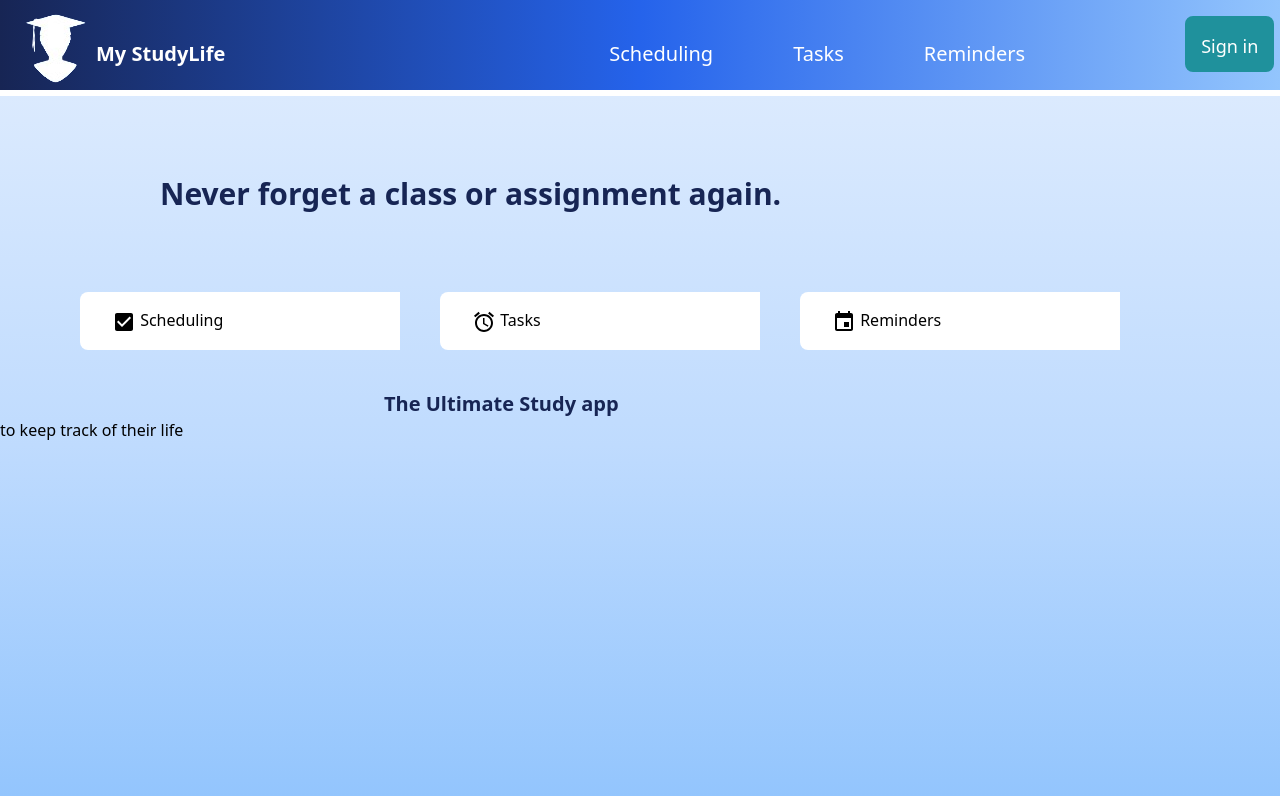
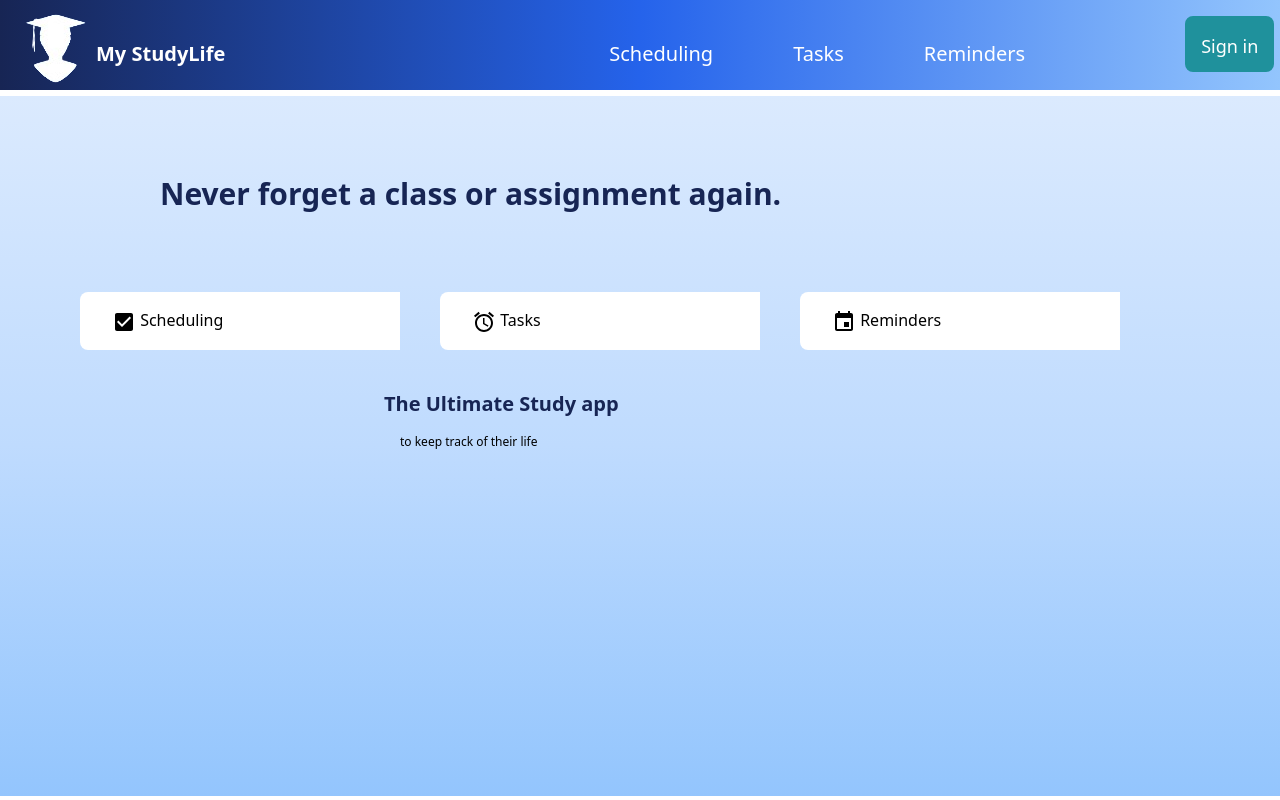
Before and after one commit to irisakellia/ST_PLANNER, a React (Vite) app: page / in a window 1280 px wide. Built offline with nearby package versions, Linux system fonts and the light colour scheme.

Commit message:
[adding]

```diff
--- a/src/App.jsx
+++ b/src/App.jsx
@@ -22,13 +22,13 @@
 <section className='bg-gradient-to-b from-blue-100 via-blue-200 to-blue-300 h-[700px]'>
         <p className='pt-20 text-3xl font-extrabold ml-40 text-blue-950 '>Never forget a class or assignment again.</p>
         <section className='inline-flex mt-20'>
-          <p className='p-8 py-4 bg-white ml-20 w-80 rounded-s-lg'> <CheckBoxIcon/> Scheduling</p>
-          <p className='p-8 py-4 bg-white ml-10 w-80 rounded-s-lg'> <AlarmIcon/> Tasks</p>
-          <p className='p-8 py-4 bg-white ml-10 w-80 rounded-s-lg'>  <EventIcon/> Reminders</p>
+          <p className='p-8 py-4 bg-white ml-20 w-80 rounded-s-lg cursor-pointer'> <CheckBoxIcon/> Scheduling</p>
+          <p className='p-8 py-4 bg-white ml-10 w-80 rounded-s-lg cursor-pointer'> <AlarmIcon/> Tasks</p>
+          <p className='p-8 py-4 bg-white ml-10 w-80 rounded-s-lg cursor-pointer'>  <EventIcon/> Reminders</p>
         </section>
 
         <p className='mt-10 text-xl font-bold text-blue-950 ml-96'>The Ultimate Study app</p>
-        <p className=' ml  '>to keep track of their life</p>
+        <p className=' ml-[400px] text-black mt-4 text-xs   '>to keep track of their life</p>
         </section>
 
 
```
Also changed, not shown: src/wait.jsx (added).
